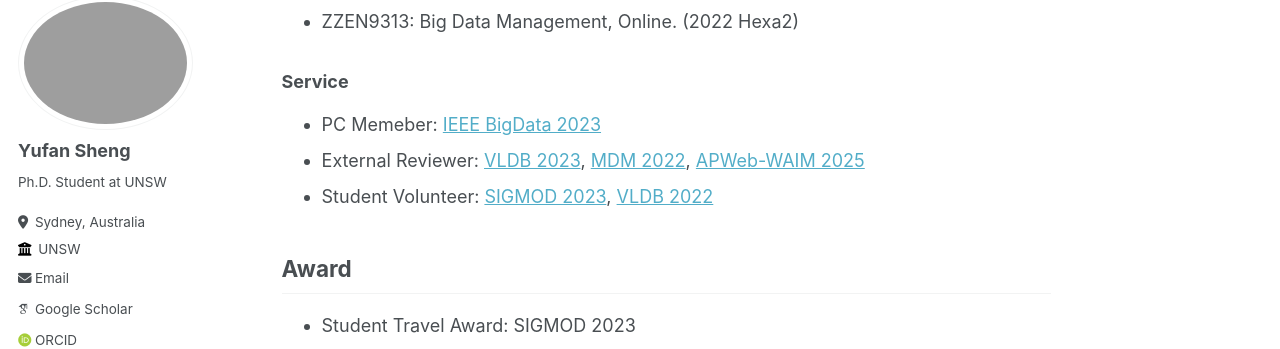
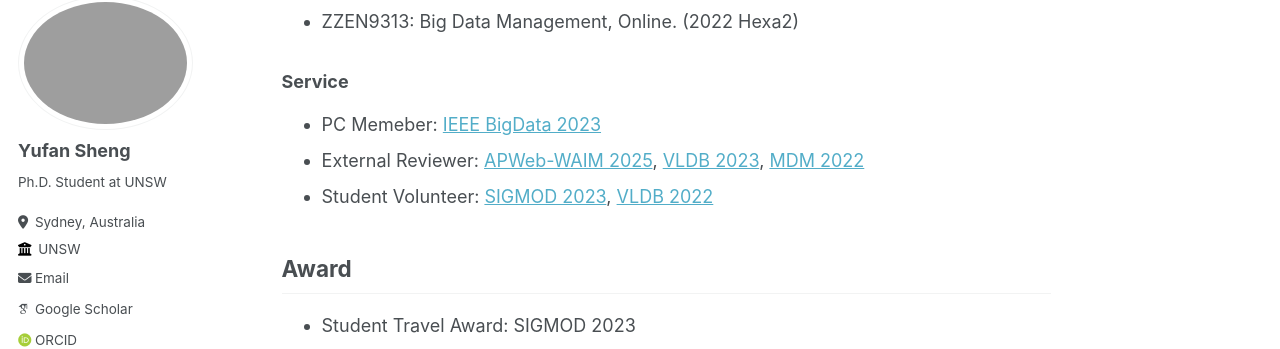
Before and after one commit to shengyufan/shengyufan.github.io, a Jekyll site: the page built from _pages/about.md, in a window 1280 px wide and 900 px high, scrolled down 1692 px. Shown: the part 110-459 px from the top of the window. Built offline with Jekyll 4.4.1, drawn with Linux system fonts in a browser that asks for light colours; some web fonts are replaced.

```diff
--- a/_pages/about.md
+++ b/_pages/about.md
@@ -48,7 +48,7 @@ Yu Hao, Xin Cao, **Yufan Sheng**, Yixiang Fang, and Wei Wang. The 2021 Advances
 
 ### Service
 * PC Memeber: [IEEE BigData 2023](https://bigdataieee.org/BigData2023/index.html)
-* External Reviewer: [VLDB 2023](https://vldb.org/2023/), [MDM 2022](https://mdm2022.cs.ucy.ac.cy/index.html), [APWeb-WAIM 2025](https://apweb2025.sau.edu.cn/)
+* External Reviewer: [APWeb-WAIM 2025](https://apweb2025.sau.edu.cn/), [VLDB 2023](https://vldb.org/2023/), [MDM 2022](https://mdm2022.cs.ucy.ac.cy/index.html)
 * Student Volunteer: [SIGMOD 2023](https://2023.sigmod.org/), [VLDB 2022](https://vldb.org/2022/)
 
 ## Award
```
